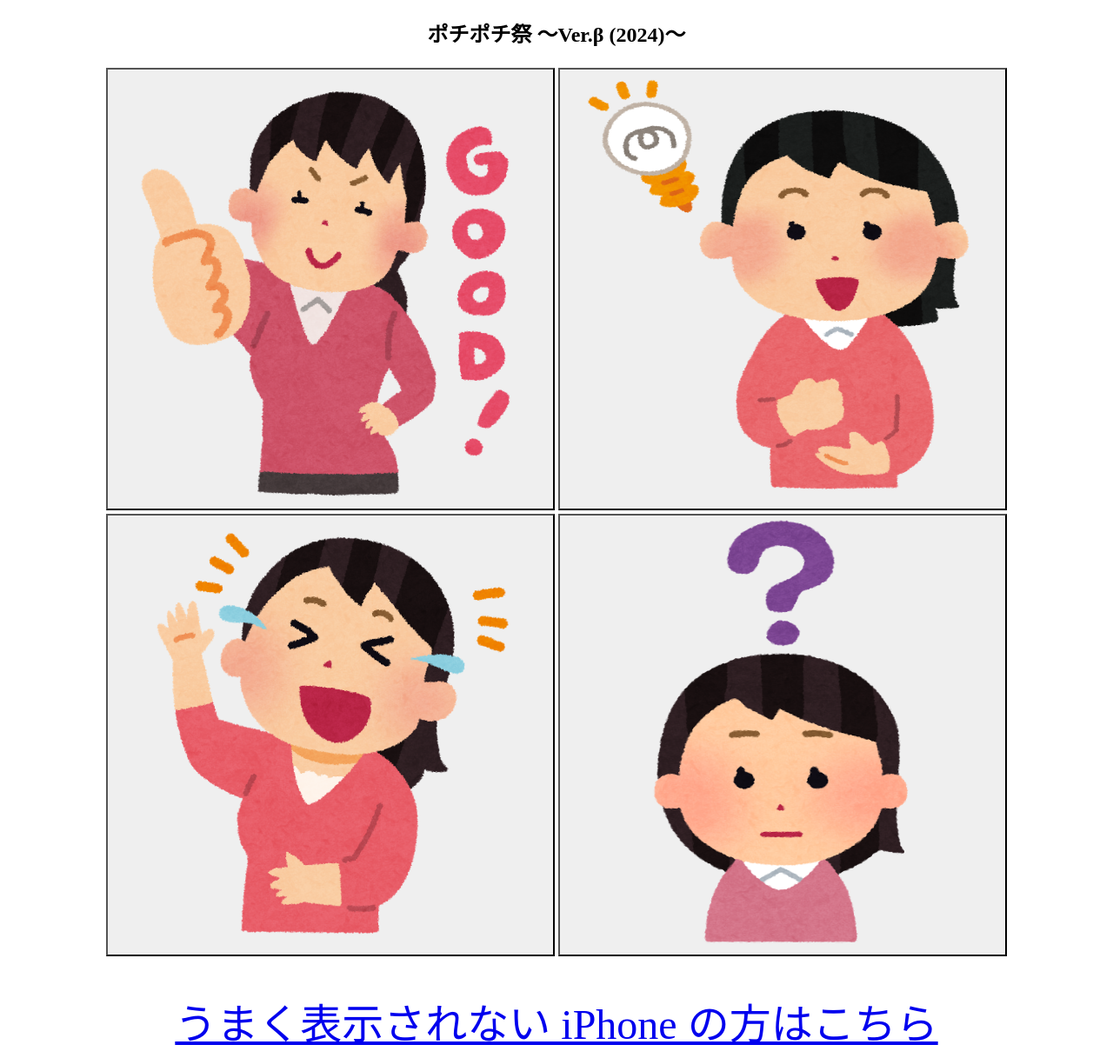
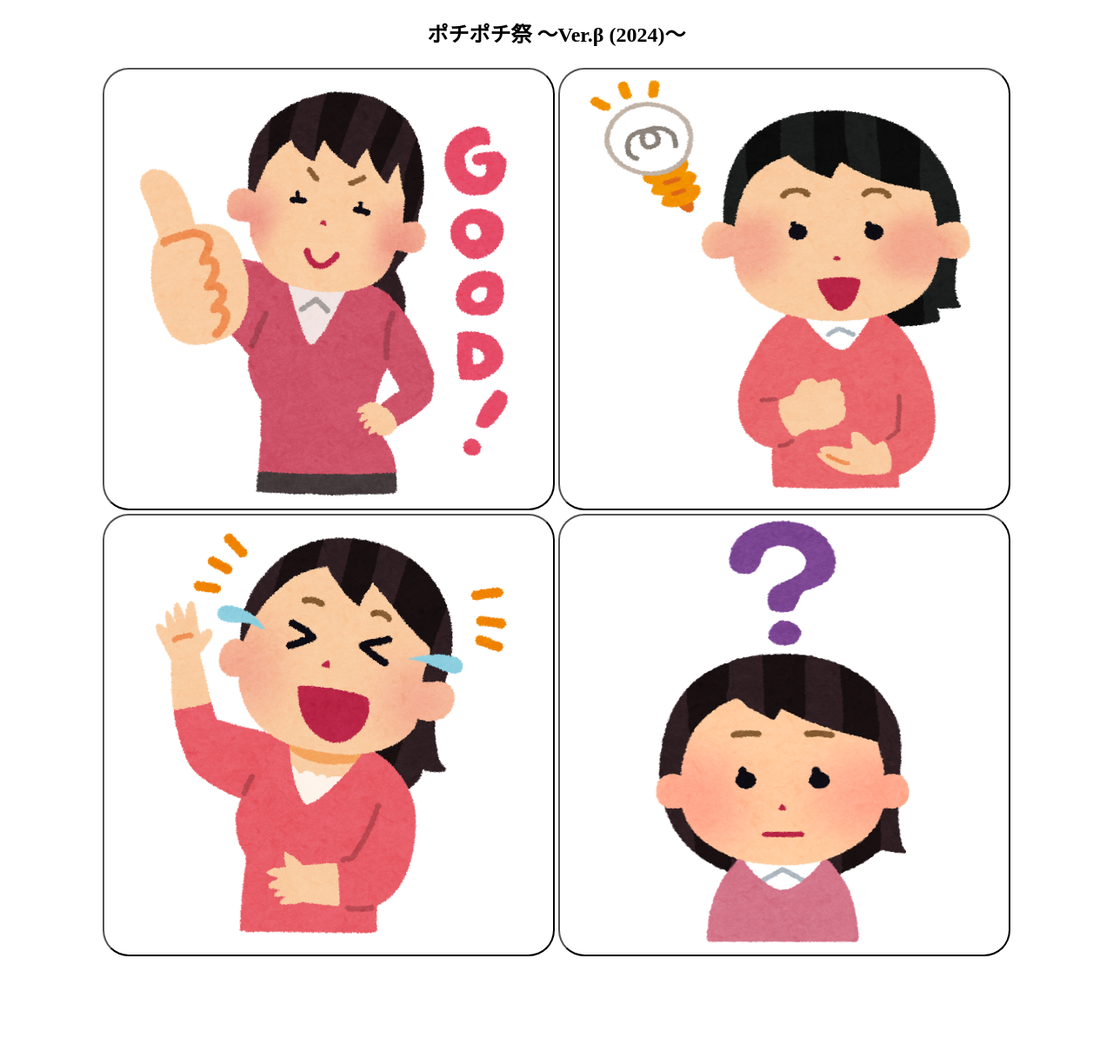
Before and after one commit to k-nishigaki/pochipochi, a Flask app: page / in a window 1280 px wide. Shown: the whole page at 87% size. After the commit the page ends 1100 px from the top, so only its background shows below. Run offline with Flask 3, Linux system fonts and the light colour scheme; lists and menus that the app fills with data are empty; some libraries are stand-ins or nearby versions.

Commit message:
ボタンアクションを追加

```diff
--- a/app.py
+++ b/app.py
@@ -52,11 +52,6 @@ def post(name=''):
     db.count.insert_one(count_obj)
     return Response(name)
 
-@app.route('/iphone')
-def iphone():
-    return render_template('iphone.html', title='pochiopchi iphone')
-
-
 @app.route('/count/', methods=["GET"])
 @auth.login_required
 def count():
--- a/templates/index.html
+++ b/templates/index.html
@@ -5,11 +5,24 @@
 <style type="text/css">
   * {
     -webkit-appearance: none;
+    appearance: none;
   }
 
   img {
     width: 500px;
     height: 500px;
+  }
+
+  .tap_action {
+    display: block;
+    width: 520px;
+    background: #ffffff;
+    box-sizing: border-box;
+    border-radius: 30px;
+  }
+
+  .tap_action:active {
+    background: #58e2ec;
   }
 </style>
 <center>
@@ -17,31 +30,28 @@
   <table class="buttun_table" border=0>
     <tr>
       <th>
-        <button tyep="button" , id="good" , width="500px" , hegith="500px">
+        <button class="tap_action" tyep="button" , id="good" , width="500px" , hegith="500px">
           <img src="{{ url_for('static', filename='images/good.png') }}" , alt='good' />
         </button>
       </th>
       <th>
-        <button tyep="button" , id="i_see">
+        <button class="tap_action" tyep="button" , id="i_see">
           <img src="{{ url_for('static', filename='images/i_see.png') }}" , alt='i_see' />
         </button>
       </th>
     </tr>
     <tr>
       <th>
-        <button tyep="button" , id="laugh">
+        <button class="tap_action" tyep="button" , id="laugh">
           <img src="{{ url_for('static', filename='images/laugh.png') }}" , alt='laugh' />
         </button>
       </th>
       <th>
-        <button tyep="button" , id="question">
+        <button class="tap_action" tyep="button" , id="question">
           <img src="{{ url_for('static', filename='images/question.png') }}" , alt='question' />
         </button>
       </th>
     </tr>
   </table>
-  <br />
-  <br />
-  <font size="32"><a href="/iphone">うまく表示されない iPhone の方はこちら<a /></font>
 </center>
 {% endblock %}
```
